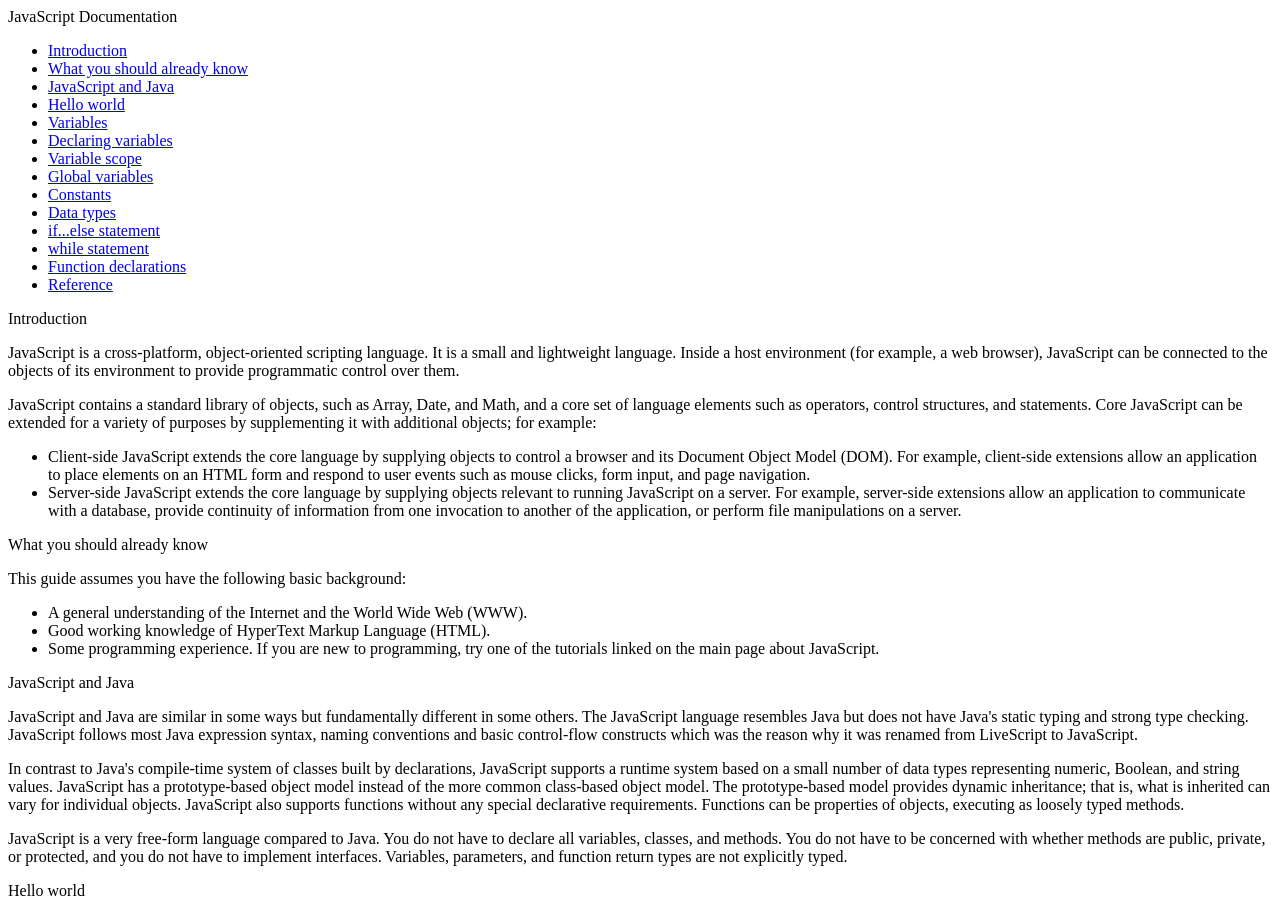
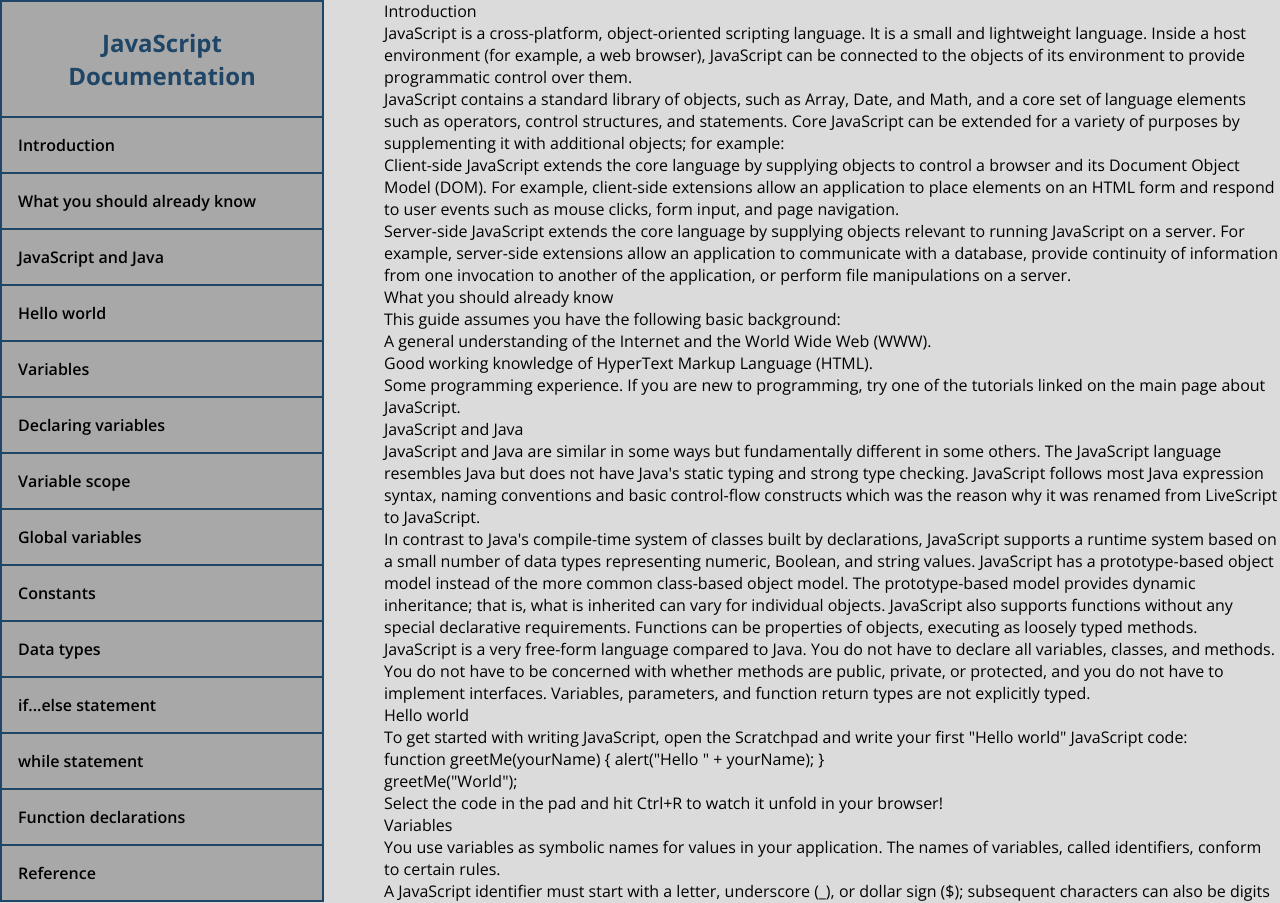
Before and after one commit to angelicamarttins/technical-documentation-freecodecamp, a plain HTML site: page index.html in a window 1280 px wide. Shown: the top 903 px of the page. Drawn offline with nearby package versions, Linux system fonts and the light colour scheme.

Commit message:
Styled menu

```diff
--- a/index.html
+++ b/index.html
@@ -8,6 +8,7 @@
     <title>JavaScript Technical Documentation</title>
 </head>
 <body>
+    <div class="general-content">
         <nav id="navbar">
             <header id="nav-title">JavaScript Documentation</header>
             <ul>
@@ -41,7 +42,6 @@
                     <li>Server-side JavaScript extends the core language by supplying objects relevant to running JavaScript on a server. For example, server-side extensions allow an application to communicate with a database, provide continuity of information from one invocation to another of the application, or perform file manipulations on a server.</li>
                 </ul>
             </section>
-
             <section class="main-section" id="what_you_should_already_know">
                 <header>What you should already know</header>
 
@@ -60,46 +60,34 @@
                 <header>JavaScript and Java</header>
 
                 <p>JavaScript and Java are similar in some ways but fundamentally different in some others. The JavaScript language resembles Java but does not have Java's static typing and strong type checking. JavaScript follows most Java expression syntax, naming conventions and basic control-flow constructs which was the reason why it was renamed from LiveScript to JavaScript.</p>
-
                 <p>In contrast to Java's compile-time system of classes built by declarations, JavaScript supports a runtime system based on a small number of data types representing numeric, Boolean, and string values. JavaScript has a prototype-based object model instead of the more common class-based object model. The prototype-based model provides dynamic inheritance; that is, what is inherited can vary for individual objects. JavaScript also supports functions without any special declarative requirements. Functions can be properties of objects, executing as loosely typed methods.</p>
-
                 <p>JavaScript is a very free-form language compared to Java. You do not have to declare all variables, classes, and methods. You do not have to be concerned with whether methods are public, private, or protected, and you do not have to implement interfaces. Variables, parameters, and function return types are not explicitly typed.</p>
             </section>
 
             <section class="main-section" id="hello_world">
                 <header>Hello world</header>
-
                 <p>To get started with writing JavaScript, open the Scratchpad and write your first "Hello world" JavaScript code:</p>
-
                 <code>
                     function greetMe(yourName) { alert("Hello " + yourName); } <br>
                     greetMe("World");
                 </code>
-
                 <p>Select the code in the pad and hit Ctrl+R to watch it unfold in your browser!</p>
             </section>
 
             <section class="main-section" id="variables">
                 <header>Variables</header>
-
                 <p>You use variables as symbolic names for values in your application. The names of variables, called identifiers, conform to certain rules.</p>
-
                 <p>A JavaScript identifier must start with a letter, underscore (_), or dollar sign ($); subsequent characters can also be digits (0-9). Because JavaScript is case sensitive, letters include the characters "A" through "Z" (uppercase) and the characters "a" through "z" (lowercase).</p>
-
                 <p>You can use ISO 8859-1 or Unicode letters such as å and ü in identifiers. You can also use the Unicode escape sequences as characters in identifiers. Some examples of legal names are Number_hits, temp99, and _name.</p>
             </section>
 
             <section class="main-section" id="declaring_variables">
                 <header>Declaring variables</header>
-
                 <p>You can declare a variable in three ways:</p>
 
                 <p>With the keyword var. For example,</p>
-
                 <code>var x = 42.</code>
-
                 <p>This syntax can be used to declare both local and global variables.</p>
-
                 <p>By simply assigning it a value. For example,</p>
 
                 <code>x = 42.</code>
@@ -107,7 +95,6 @@
                 <p>This always declares a global variable. It generates a strict JavaScript warning.</p>
 
                 <p>You shouldn't use this variant.</p>
-
                 <p>With the keyword let. For example,</p>
 
                 <code>let y = 13.</code>
@@ -117,55 +104,38 @@
 
             <section class="main-section" id="variable_scope">
                 <header>Variable scope</header>
-
                 <p>When you declare a variable outside of any function, it is called a global variable, because it is available to any other code in the current document. When you declare a variable within a function, it is called a local variable, because it is available only within that function.</p>
-
                 <p>JavaScript before ECMAScript 2015 does not have block statement scope; rather, a variable declared within a block is local to the function (or global scope) that the block resides within. For example the following code will log 5, because the scope of x is the function (or global context) within which x is declared, not the block, which in this case is an if statement.</p>
-
                 <code>if (true) { var x = 5; } console.log(x); // 5</code>
-
                 <p>This behavior changes, when using the let declaration introduced in ECMAScript 2015.</p>
-
                 <code>if (true) { let y = 5; } console.log(y); // ReferenceError: y is not defined</code>
             </section>
 
             <section class="main-section" id="global_scope">
                 <header>Global variables</header>
-
                 <p>Global variables are in fact properties of the global object. In web pages the global object is window, so you can set and access global variables using the window.variable syntax.</p>
-
                 <p>Consequently, you can access global variables declared in one window or frame from another window or frame by specifying the window or frame name. For example, if a variable called phoneNumber is declared in a document, you can refer to this variable from an iframe as parent.phoneNumber.</p>
             </section>
 
             <section class="main-section" id="constants">
                 <header>Constants</header>
-
                 <p>You can create a read-only, named constant with the const keyword. The syntax of a constant identifier is the same as for a variable identifier: it must start with a letter, underscore or dollar sign and can contain alphabetic, numeric, or underscore characters.</p>
-
                 <code>const PI = 3.14;</code>
-
                 <p>A constant cannot change value through assignment or be re-declared while the script is running. It has to be initialized to a value.</p>
-
                 <p>The scope rules for constants are the same as those for let block scope variables. If the const keyword is omitted, the identifier is assumed to represent a variable.</p>
-
                 <p>You cannot declare a constant with the same name as a function or variable in the same scope. For example:</p>
-
                 <code>
                     // THIS WILL CAUSE AN ERROR function f() {}; const f = 5; // THIS WILL
                     CAUSE AN ERROR ALSO function f() { const g = 5; var g; //statements
                     }
                 </code>
-
                 <p>However, object attributes are not protected, so the following statement is executed without problems.</p>
-
                 <code>const MY_OBJECT = {"key": "value"}; MY_OBJECT.key = "otherValue";</code>
             </section>
 
             <section class="main-section" id="data_types">
                 <header>Data types</header>
-
                 <p>The latest ECMAScript standard defines seven data types:</p>
-
                 <ul>
                     <li>Six data types that are primitives:</li>
                         <ul>
@@ -176,69 +146,46 @@
                             <li>String. "Howdy"</li>
                             <li>Symbol (new in ECMAScript 2015). A data type whose instances are unique and immutable.</li>
                         </ul>
-
                     <li>and Object</li>
                 </ul>
-
                 <p>Although these data types are a relatively small amount, they enable you to perform useful functions with your applications. Objects and functions are the other fundamental elements in the language. You can think of objects as named containers for values, and functions as procedures that your application can perform.</p>
             </section>
 
             <section class="main-section" id="if_else_statement">
                 <header>if...else statement</header>
-
                 <p>Use the if statement to execute a statement if a logical condition is true. Use the optional else clause to execute a statement if the condition is false. An if statement looks as follows:</p>
 
                 <code>if (condition) { statement_1; } else { statement_2; }</code>
-
                 <p>condition can be any expression that evaluates to true or false. See Boolean for an explanation of what evaluates to true and false. If condition evaluates to true, statement_1 is executed; otherwise, statement_2 is executed. statement_1 and statement_2 can be any statement, including further nested if statements.</p>
-
                 <p>You may also compound the statements using else if to have multiple conditions tested in sequence, as follows:</p>
-
-
                 <code>
                     if (condition_1) { statement_1; } else if (condition_2) { statement_2; <br>
                     } else if (condition_n) { statement_n; } else { statement_last; }
                 </code>
-
                 <p>In the case of multiple conditions only the first logical condition which evaluates to true will be executed. To execute multiple statements, group them within a block statement ({ ... }) . In general, it's good practice to always use block statements, especially when nesting if statements:</p>
-
                 <code>
                     if (condition) { statement_1_runs_if_condition_is_true; <br>
                     statement_2_runs_if_condition_is_true; } else { <br>
                     statement_3_runs_if_condition_is_false; <br>
                     statement_4_runs_if_condition_is_false; }
                 </code>
-
                 <p>It is advisable to not use simple assignments in a conditional expression, because the assignment can be confused with equality when glancing over the code. For example, do not use the following code:</p>
-
                 <code>if (x = y) { /* statements here */ }</code>
-
                 <p>If you need to use an assignment in a conditional expression, a common practice is to put additional parentheses around the assignment. For example:</p>
-
                 <code>if ((x = y)) { /* statements here */ }</code>
             </section>
 
             <section class="main-section" id="while_statement">
                 <header>while statement</header>
-
                 <p>A while statement executes its statements as long as a specified condition evaluates to true. A while statement looks as follows:</p>
-
                 <code>while (condition) statement</code>
-
                 <p>If the condition becomes false, statement within the loop stops executing and control passes to the statement following the loop.</p>
-
                 <p>The condition test occurs before statement in the loop is executed. If the condition returns true, statement is executed and the condition is tested again. If the condition returns false, execution stops and control is passed to the statement following while.</p>
-
                 <p>To execute multiple statements, use a block statement ({ ... }) to group those statements.</p>
-
                 <p>Example:</p>
-
                 <p>The following while loop iterates as long as n is less than three:</p>
-
                 <code>var n = 0; var x = 0; while (n < 3) { n++; x += n; }</code>
-
                 <p>With each iteration, the loop increments n and adds that value to x. Therefore, x and n take on the following values:</p>
-
                 <ul>
                     <li>After the first pass: n = 1 and x = 1</li>
                     <li>After the second pass: n = 2 and x = 3</li>
@@ -250,26 +197,18 @@
 
             <section class="main-section" id="function_declarations">
                 <header>Function declarations</header>
-
                 <p>A function definition (also called a function declaration, or function statement) consists of the function keyword, followed by:</p>
-
                 <ul>
                     <li>The name of the function.</li>
                     <li>A list of arguments to the function, enclosed in parentheses and separated by commas.</li>
                     <li>The JavaScript statements that define the function, enclosed in curly brackets, { }.</li>
                 </ul>
-
                 <p>For example, the following code defines a simple function named square:</p>
-
                 <code>function square(number) { return number * number; }</code>
-
                 <p>The function square takes one argument, called number. The function consists of one statement that says to return the argument of the function (that is, number) multiplied by itself. The return statement specifies the value returned by the function.</p>
-
                 <code>return number * number;</code>
-
                 <p>Primitive parameters (such as a number) are passed to functions by value; the value is passed to the function, but if the function changes the value of the parameter, this change is not reflected globally or in the calling function.</p>
             </section>
-
             <section id="reference">
                 <header>Reference</header>
 
@@ -278,7 +217,8 @@
                 </ul>
             </section>
            </main>
+    </div>
 
-   <script src="https://cdn.freecodecamp.org/testable-projects-fcc/v1/bundle.js"></script>
+   <!-- <script src="https://cdn.freecodecamp.org/testable-projects-fcc/v1/bundle.js"></script> -->
 </body>
 </html>
--- a/style.css
+++ b/style.css
@@ -0,0 +1,65 @@
+/* General Settings */
+
+@import url('https://fonts.googleapis.com/css2?family=Open+Sans:ital,wght@0,300;0,400;0,600;0,700;0,800;1,300;1,400;1,600;1,700;1,800&display=swap');
+
+* {
+    margin: 0;
+    padding: 0;
+    font-size: 16px;
+    font-family: 'Open Sans', sans-serif;
+    text-decoration: none;
+    list-style: none;
+}
+
+:root {
+    --color0: #A8A8A8;
+    --color1: #DBDBDB;
+    --color2: #1F4666;
+    --color3: #0062B3;
+}
+
+.general-content {
+    display: flex;
+    /*justify-content: space-between;
+     padding: 1em;
+    margin: 1em; */
+}
+
+/*  Menu */
+
+#navbar {
+    background-color: var(--color0);
+    border: 2px solid var(--color2);
+    width: 25%;
+    position: fixed;
+}
+
+#nav-title {
+    font-weight: bold;
+    font-size: 1.5rem;
+    text-align: center;
+    padding: 1em;
+    color: var(--color2);
+}
+
+#navbar li {
+    padding: 1em;
+    border-top: 2px solid var(--color2);
+}
+
+.nav-link {
+    color: #000;
+    font-weight: 600;
+}
+
+.nav-link:visited {
+    color: var(--color3);
+}
+
+/* Documentation */
+
+#main-doc {
+    background-color: var(--color1);
+    width: 75%;
+    padding-left: 30%;
+}
```
Lines whose indentation alone changed are shown as unchanged.
